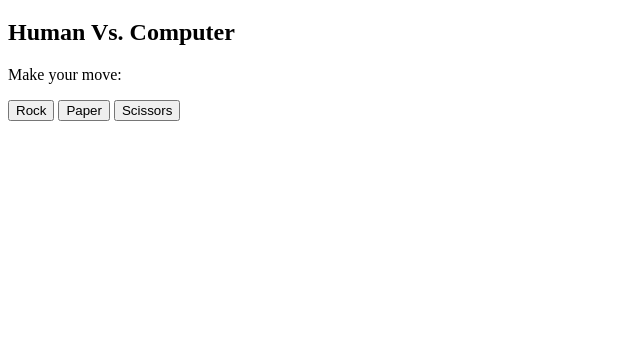
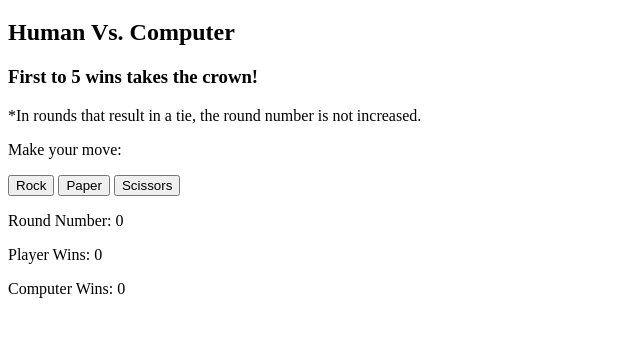
Before and after one commit to uselessconsumer/rock-paper-scissors, a plain HTML site: page index.html in a window 1280 px wide. Shown: the part 61-398 px from the top of the page, without its empty margins (0-640 px from the left). Drawn offline with Linux system fonts and the light colour scheme.

Commit message:
modify the DOM to display round number and computer/player wins

```diff
--- a/index.html
+++ b/index.html
@@ -11,6 +11,8 @@
     <div>
         <h1>Rock Paper Scissors</h1>
         <h2>Human Vs. Computer</h2>
+        <h3>First to 5 wins takes the crown!</h3>
+        <p>*In rounds that result in a tie, the round number is not increased.</p>
         <p>Make your move:</p>
     </div>
 
@@ -18,7 +20,7 @@
     <button id="paper">Paper</button>
     <button id="scissors">Scissors</button>
 
-    <div class="result"></div>
+    <div class="results"></div>
 
 
 
--- a/rpsGame.js
+++ b/rpsGame.js
@@ -23,33 +23,46 @@ function game() {
         }
     }
 
-    //Create variables to count the Round number, player wins and computer wins
-    var roundCount;
-    var playerWin;
-    var computerWin;
-
-
     // for (roundCount = 0, playerWin = 0, computerWin = 0
     //     ; roundCount < 5 && playerWin < 3 && computerWin < 3
     //     ; ) {
+    //         console.log('Round number: ' + roundCount);
+    //         console.log('Player wins: ' + playerWin);
+    //         console.log('Computer win: ' + computerWin);
+    //     };
 
-    //Console log the player selection
+    var roundCount = 0;
+    var playerWin = 0;
+    var computerWin = 0;
 
-        // console.log(playRound());
-        // console.log('Round number: ' + roundCount);
-        // console.log('Player wins: ' + playerWin);
-        // console.log('Computer win: ' + computerWin);
+    const buttons = document.querySelectorAll('button');
+
+    const results = document.querySelector('.results')
+    const result = document.createElement('p');
+    const playerWinCount = document.createElement('p');
+    const computerWinCount = document.createElement('p');
+    const totalRoundCount = document.createElement('p');
 
 
-        const buttons = document.querySelectorAll('button');
-        const result = document.querySelector('.result')
+    results.appendChild(result);
+    results.appendChild(playerWinCount);
+    results.appendChild(computerWinCount);
+    results.insertBefore(totalRoundCount, playerWinCount);
+
+    playerWinCount.textContent = 'Player Wins: ' + playerWin;
+    computerWinCount.textContent = 'Computer Wins: ' + computerWin;
+    totalRoundCount.textContent = 'Round Number: ' + roundCount;
 
 
     buttons.forEach((button) => {
         button.addEventListener('click', () => {
-                result.textContent = playRound(button.id);
+            result.textContent = playRound(button.id)
+            playerWinCount.textContent = 'Player Wins: ' + playerWin;
+            computerWinCount.textContent = 'Computer Wins: ' + computerWin;
+            totalRoundCount.textContent = 'Round Number: ' + roundCount;
         });
     });
+
 
 
 
@@ -97,8 +110,6 @@ function game() {
         }
     }
 
-    // }
-
     //Display a message to the user stating wether they won or lost the BO5
     // let finalWinner = (playerWin === 3)
     // ? console.log(`Congratulations! You beat the computer! ${playerWin} to ${computerWin}!`)
```
Lines whose indentation alone changed are shown as unchanged.
